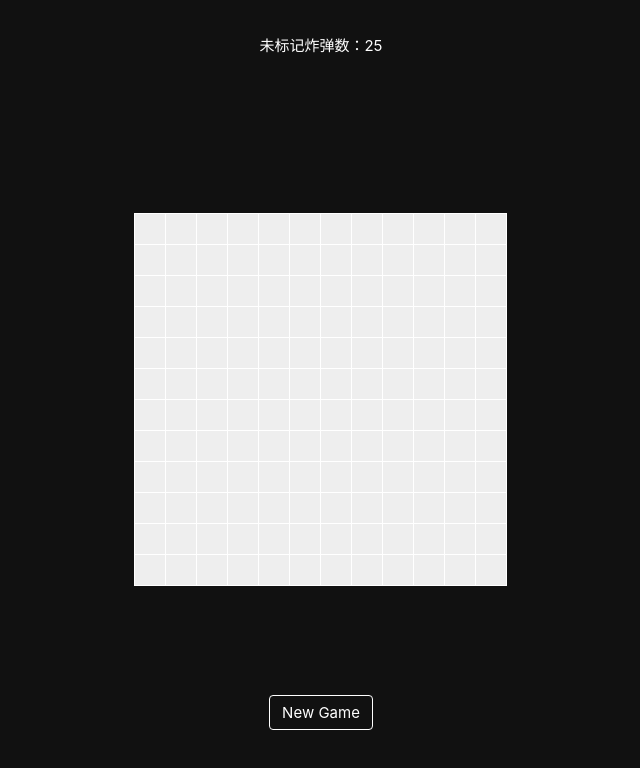
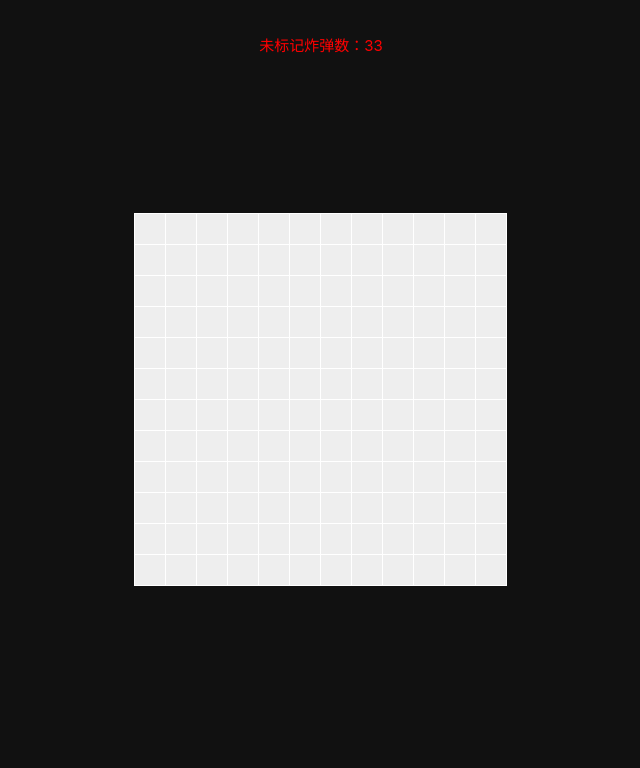
Before and after one commit to lihao9494/clearMines, a Vue app: page / in a window 1280 px wide. Shown: the top 768 px of the page, without its empty margins (319-959 px from the left). Built offline with nearby package versions, Linux system fonts and the light colour scheme.

Commit message:
增加 hint

```diff
--- a/src/version2/App.vue
+++ b/src/version2/App.vue
@@ -1,17 +1,17 @@
 <script setup lang="ts">
-    import { reactive, ref, onUpdated, onMounted } from 'vue';
+    import { reactive, ref, onUpdated, onMounted, Ref } from 'vue';
 
     const mineICON = '●';
-    let firstClick = ref(true);
-    let GameOver = ref('');
-    let minesNum = ref(0);
-    let flagNum = ref(0);
+    const standard = 0.3; // 建议值 0.12 - 0.4
+    let firstClick:Ref<boolean> = ref(true);
+    let GameOver:Ref<string> = ref('');
+    let minesNum:Ref<number> = ref(0);
+    let flagNum:Ref<number> = ref(0);
 
     let touchAllX:number = 0;
 
     // 矩阵【行，列】
     const numSquare:[number, number] = [12, 12];
-    minesNum.value = Math.floor(numSquare[0] * numSquare[1] * 0.18);
     const minesArray:string[] = [];
     interface squareT {
         msg: string,
@@ -19,11 +19,18 @@
         actived: boolean,
         flag: boolean,
         mineClicked: boolean,
+        hint: boolean, // 提示作用
         mines?: boolean,
-        num?: boolean
+        num?: boolean,
     };
     const square:squareT[][] = reactive(new Array(numSquare[0]));
     const openGird:Set<string> = reactive(new Set<string>());
+
+    function setMines () {
+        const minesRandom = Math.random() * standard;
+        minesNum.value = Math.floor(numSquare[0] * numSquare[1] * minesRandom);
+    }
+    setMines();
 
     function newGame () {
         console.log('newGame');
@@ -38,7 +45,8 @@
                 open: false,
                 actived: false,
                 flag: false,
-                mineClicked: false
+                mineClicked: false,
+                hint: false
             };
             square[i] = new Array(numSquare[1]).fill('').map(() => {
                 return Object.assign({}, obj);
@@ -207,13 +215,42 @@
     function openAmbient (rowS: string | number, colS: string | number) {
         if (GameOver.value) return;
 
+        const targetGrid = square[Number(rowS)][Number(colS)];
+        if (!targetGrid.actived) return;
+
+        // 收集周围九宫格信息
+        let guessGrid:string[] = [];
+        let guessMines:number = 0;
         computedNine(Number(rowS), Number(colS), (iRow:number, iCol:number) => {
             const key = `${iRow},${iCol}`;
             // console.log('Gamebox-mouse-key', key, openGird);
             // 触雷
             const item = square[iRow][iCol];
-            if (meetMine(item) && !openGird.has(key)) openGridFunc(iRow, iCol);
+            if (!item.actived && !item.flag) guessGrid.push(key);
+            if (item.flag) guessMines++;
         });
+
+        // 不符合规则提示
+        let allowed = guessMines == Number(targetGrid.msg);
+
+        let guessFunc = function (func:Function) {
+            guessGrid.forEach((key) => {
+                const [ r, c ] = key.split(',');
+                const iRow = Number(r), iCol = Number(c);
+                const item = square[iRow][iCol];
+
+                func && func(item, key, iRow, iCol);
+            });
+        }
+
+        if (allowed) {
+            guessFunc((item:squareT, key:string, iRow:number, iCol:number) => { meetMine(item) && !openGird.has(key) && openGridFunc(iRow, iCol)});
+        } else {
+            guessFunc((item:squareT) => item.hint = true);
+            setTimeout(() => {
+                guessFunc((item:squareT) => item.hint = false)
+            }, 1000)
+        }
     }
 
     // 插旗/去旗
@@ -267,11 +304,25 @@
 
         changeTouchX = 0;
     }
+
+    // 炸弹数报警
+    function residueMinesColor () {
+        const num = minesNum.value - flagNum.value;
+        const grids = numSquare[0] * numSquare[1];
+        const ratio = num / grids;
+        const standardDiff = standard / 4;
+        if (ratio < standardDiff) return 'blue';
+        else if (ratio < standardDiff * 2) return 'yellow';
+        else if (ratio < standardDiff * 3) return 'orange';
+        else return 'red';
+    }
 </script>
 
 <template>
-    <p class="Upon" v-if="GameOver">{{ GameOver }}</p>
-    <p class="Upon tip" v-else>未标记炸弹数：{{ minesNum - flagNum }}</p>
+    <div class="Upon">
+        <p v-if="GameOver">{{ GameOver }}</p>
+        <p :class="['tip', residueMinesColor()]" v-else @click="setMines()">未标记炸弹数：{{ minesNum - flagNum }}</p>
+    </div>
     <div :class="['game-box', { 'win': GameOver.includes('WIN') }]"
         @mousedown="gameBoxMouseDown"
         @mouseup="gameBoxMouseUp"
@@ -286,7 +337,8 @@
                         'mines': item.mines,
                         'num': item.num,
                         'flag': item.flag,
-                        'trigger': item.mineClicked
+                        'trigger': item.mineClicked,
+                        'hint': item.hint,
                     }]"
                     :data-label="`${row - 1},${col}`"
                     @click.right="onflag(item)"
@@ -294,14 +346,14 @@
                     @click="isWin(row - 1, col)"
                     @touchstart="touchNeedFlag"
                     @touchend="touchSetFlag($event, item)"
-                    @dblclick="openAmbient(row - 1, col);"
+                    @dblclick="openAmbient(row - 1, col)"
                 >
                     <span class="icon">{{ item.msg }}</span>
                 </div>
             </template>
         </div>
     </div>
-    <p class="Btn" @click="newGame()">New Game</p>
+    <p class="Btn" v-if="GameOver" @click="newGame()">New Game</p>
 </template>
 
 <style lang="less">
@@ -318,8 +370,13 @@
     width: 100%;
     text-align: center;
 
-    &.tip {
+    .tip {
         font-size: @size * .5;
+
+        &.red { color: red; }
+        &.orange { color: orange; }
+        &.yellow { color: yellow; }
+        &.blue { color: blue; }
     }
 }
 body {
@@ -359,7 +416,7 @@ body {
         &::before {
             content: '✿';
             display: inline-block;
-            color: green;
+            color: #dc659f;
             position: absolute;
             left: 50%;
             top: 50%;
@@ -379,8 +436,9 @@ body {
         &.on {
             background-color: red;
         }
+    }
 
-        &.trigger {
+    &.trigger, &.hint {
         &::before,
         &::after {
             content: '';
@@ -389,8 +447,8 @@ body {
             height: 100%;
             background-color: blue;
             position: absolute;
-                left: 42%;
-                top: 2%;
+            left: 46%;
+            top: 0%;
             z-index: 1;
         }
 
@@ -401,6 +459,12 @@ body {
         &::after {
             transform: rotate(45deg);
         }
+    }
+
+    &.hint {
+        &::before,
+        &::after {
+            animation: opacity0to1 .5s infinite ease;
         }
     }
 }
@@ -453,4 +517,12 @@ body {
         transform: translate(-50%)translateY(-50%)rotate(360deg);
     }
 }
+@keyframes opacity0to1 {
+    0% {
+        opacity: 0;
+    }
+    100% {
+        opacity: .8;
+    }
+}
 </style>
```
Lines whose indentation alone changed are shown as unchanged.
